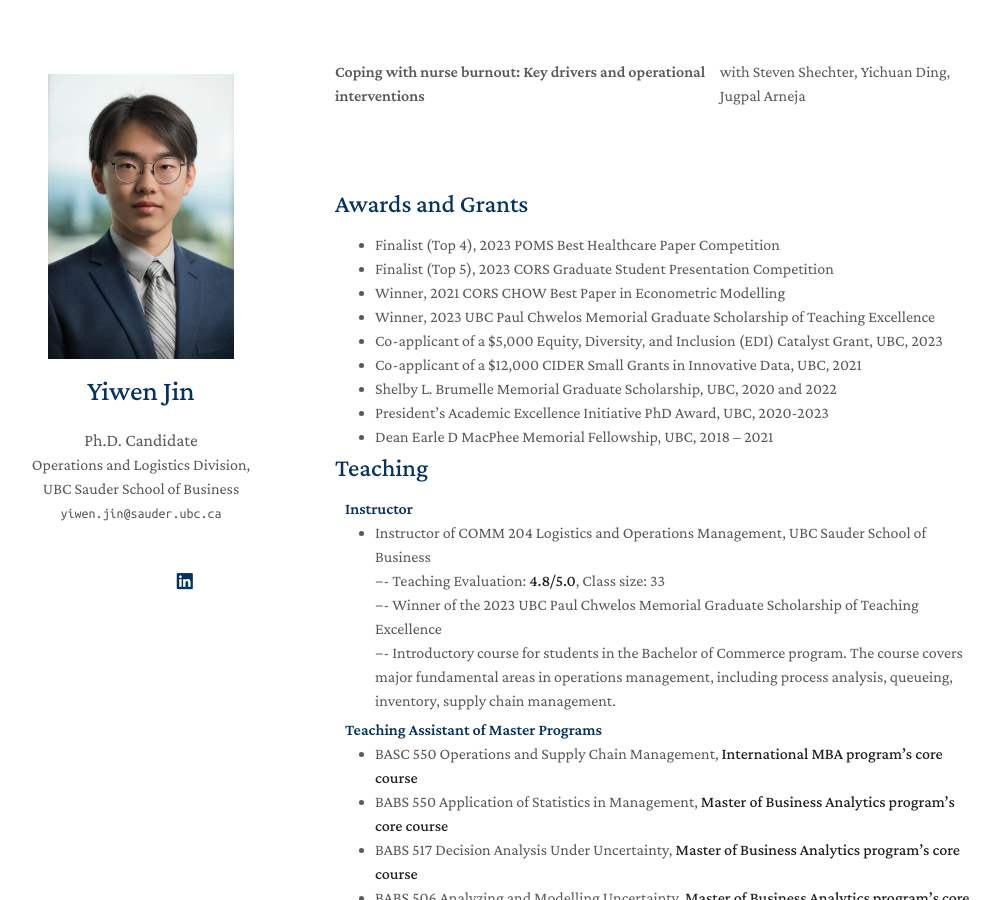
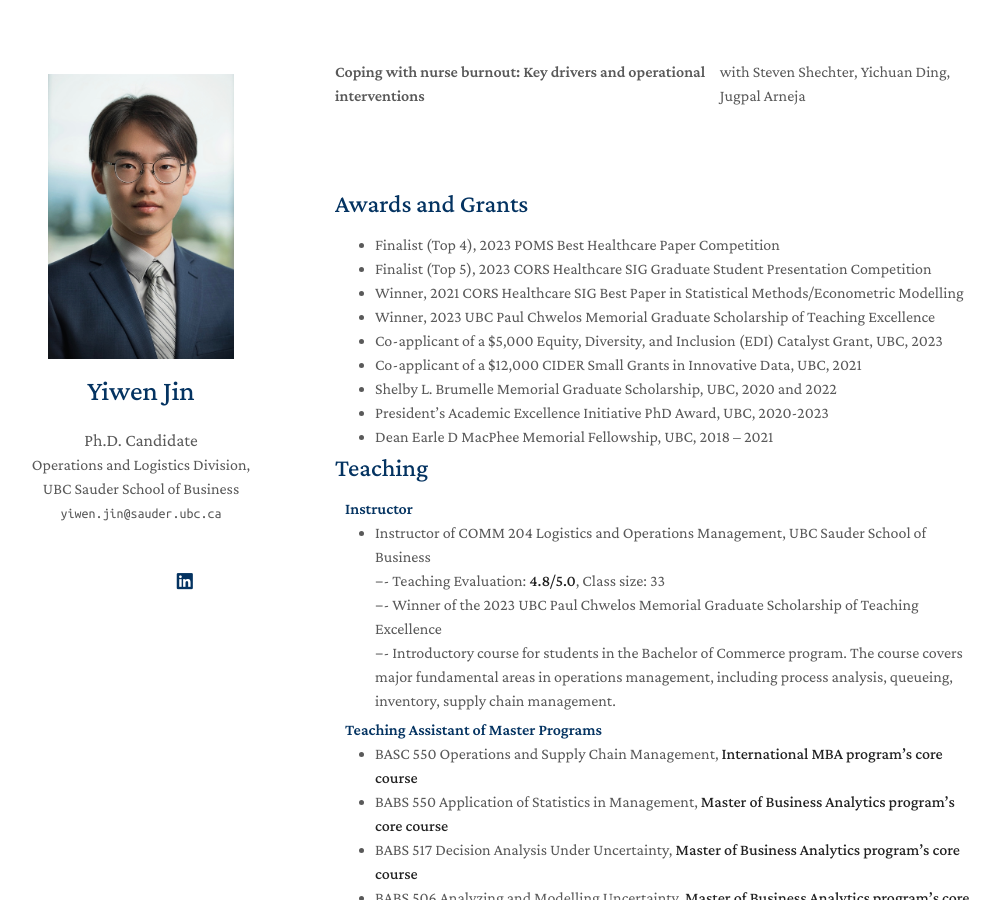
Before and after one commit to zeyang1225/zeyang1225.github.io, a Jekyll site: the page built from index.md, in a window 1280 px wide and 900 px high, scrolled down 1351 px. Shown: the whole window, without its empty margins (135-1135 px from the left). Built offline with Jekyll 4.4.1, drawn with Linux system fonts in a browser that asks for light colours; nearby versions of some CDN libraries; a style sheet for code colours, icons or effects is not loaded; our own code applies the rules of GitHub Pages for plain Markdown files.

Commit message:
Update awards.md

```diff
--- a/_includes/awards.md
+++ b/_includes/awards.md
@@ -2,8 +2,8 @@
 
 <ul style="margin:0 0 5px;">
   <li><autocolor>Finalist (Top 4), 2023 POMS Best Healthcare Paper Competition</autocolor></li>
-  <li><autocolor>Finalist (Top 5), 2023 CORS Graduate Student Presentation Competition</autocolor></li>
-  <li><autocolor>Winner, 2021 CORS CHOW Best Paper in Econometric Modelling</autocolor></li>
+  <li><autocolor>Finalist (Top 5), 2023 CORS Healthcare SIG Graduate Student Presentation Competition</autocolor></li>
+  <li><autocolor>Winner, 2021 CORS Healthcare SIG Best Paper in Statistical Methods/Econometric Modelling</autocolor></li>
   <li><autocolor>Winner, 2023 UBC Paul Chwelos Memorial Graduate Scholarship of Teaching Excellence</autocolor></li>
   <li><autocolor>Co-applicant of a $5,000 Equity, Diversity, and Inclusion (EDI) Catalyst Grant, UBC, 2023</autocolor></li>
   <li><autocolor>Co-applicant of a $12,000 CIDER Small Grants in Innovative Data, UBC, 2021</autocolor></li>
```
